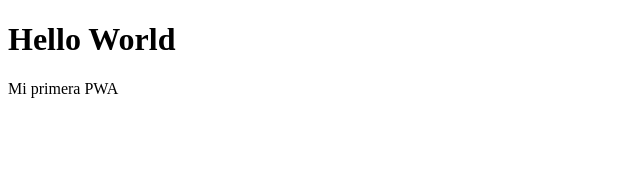
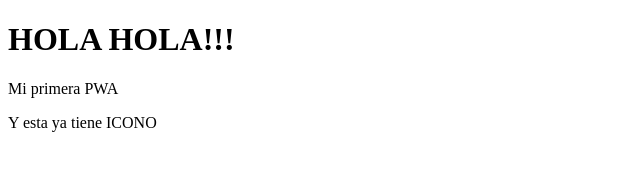
Before and after one commit to bona2675/app2, a plain HTML site: page index.html in a window 1280 px wide. Shown: the whole page, without its empty margins (0-640 px from the left). Drawn offline with Linux system fonts and the light colour scheme.

Commit message:
Update index.html

```diff
--- a/index.html
+++ b/index.html
@@ -7,8 +7,9 @@
   <title>Mi App</title>
 </head>
 <body>
-  <h1>Hello World</h1>
+  <h1>HOLA HOLA!!!</h1>
   <p>Mi primera PWA</p>
+  <p>Y esta ya tiene ICONO</p>
   <script>
     if ("serviceWorker" in navigator) {
       navigator.serviceWorker.register("service-worker.js");
```
